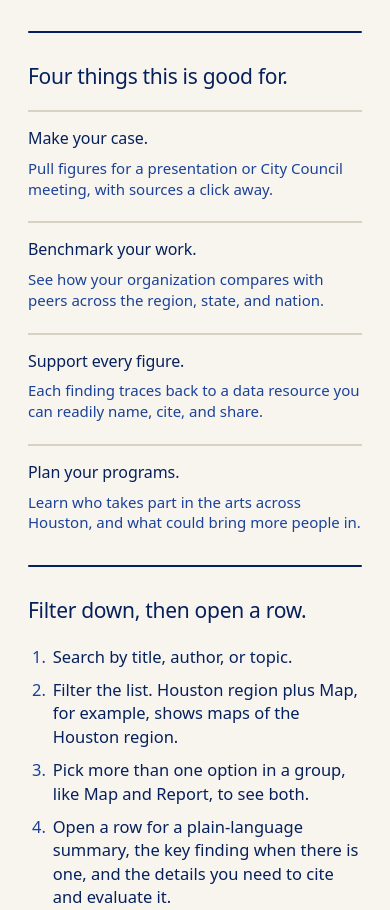
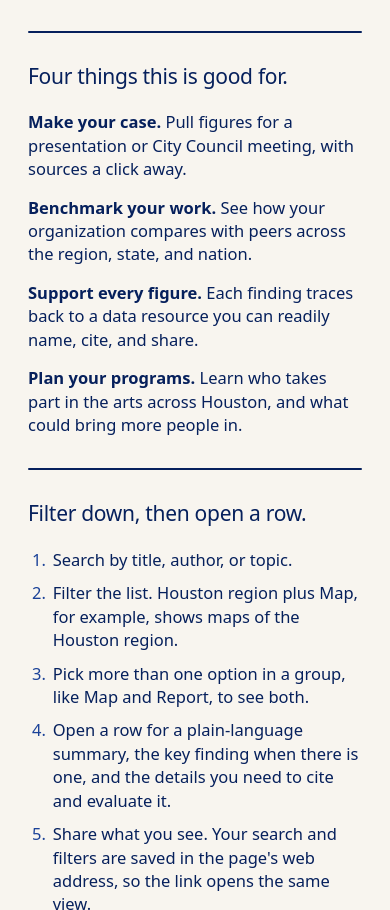
Before and after one commit to haatx/resource-hub, a plain HTML site: page index.html in a window 390 px wide. Shown: the part 1593-2503 px from the top of the page. Drawn offline with Linux system fonts and the light colour scheme; a web font is replaced by a local one.

Commit message:
Homepage: "Four things this is good for." as run-in paragraphs
The hairline rule over each of the four items repeated the shape of the
navy section rules, and on phones the four rules read as extra section
dividers. The items no longer have rules or separate headings.

- Each item is one paragraph that opens with its head in semibold navy
  and runs straight into its sentence, both at the numbered steps' size
  and line height (16.5px, 1.42). The copy is unchanged.
- The heads are bold text (b) at the start of each paragraph rather than
  h3 elements. Each item is a single sentence under the section's h2, so
  four headings would add to a screen reader's heading list without
  marking anything a reader would jump to. The paragraph now reads as one
  unit to assistive technology too.
- Four columns from 1100px. Below that the columns get cramped (five
  lines of about 25 characters at 1024px), so the items stack as
  paragraphs in one column.
- The CSS comment about the rule color now describes this treatment, and
  the facet-list heading's comment no longer points at section 3's h3s.

```diff
--- a/index.html
+++ b/index.html
@@ -144,13 +144,15 @@
   #intro .what p{margin:0;font-size:14px;line-height:1.35;color:var(--ink-soft)}
 
   /* ---- 3. ways to use it ---- */
-  #intro .ways{display:grid;grid-template-columns:repeat(auto-fit,minmax(238px,1fr));gap:26px 24px}
-  /* One rule color for all four. The directory uses cyan, gold, and coral for
-     access status, so a color per article reads as a code. Navy would match
-     the section rules, and on a phone these would stack up as extra dividers. */
-  #intro .ways article{border-top:2px solid var(--hair);padding:16px 0 0}
-  #intro .ways h3{font-size:16px;margin:0 0 9px}
-  #intro .ways p{margin:0;color:var(--ink-soft);font-size:15px;line-height:1.38}
+  /* Four paragraphs with run-in heads, and no rules: a rule over each item
+     repeated the shape of the navy section rules, and on a phone the rules
+     read as extra dividers. Each head is semibold navy and runs straight into
+     its sentence, both at the size of the numbered steps in section 4. Four
+     columns when there's room; below 1100px the columns get cramped, so the
+     items stack as paragraphs in one column. */
+  #intro .ways{display:grid;grid-template-columns:repeat(4,minmax(0,1fr));gap:0 36px}
+  #intro .ways p{margin:0;font-size:16.5px;line-height:1.42}
+  #intro .ways b{font-weight:600;color:var(--navy)}
 
   /* ---- 4. how to use the directory ---- */
   #intro .how{display:grid;grid-template-columns:minmax(0,1.25fr) minmax(0,1fr);gap:44px;align-items:start}
@@ -161,7 +163,7 @@
   #intro .steps li{margin:0 0 10px;padding-left:.15em}
   #intro .steps li:last-child{margin-bottom:0}
   #intro .steps li::marker{color:var(--ink-soft);font-weight:500;font-variant-numeric:tabular-nums}
-  /* heading over the facet list, set like the h3s in section 3 */
+  /* heading over the facet list */
   #intro .how h3{font-size:16px;margin:0 0 12px}
   #intro .facetlist{margin:0;padding:0;list-style:none;border-top:1px solid var(--hair)}
   #intro .facetlist div{display:grid;grid-template-columns:112px 1fr;gap:14px;padding:11px 0;border-bottom:1px solid var(--hair)}
@@ -214,6 +216,9 @@
   #intro .partners img{display:block;height:auto}
   #intro .close{padding:var(--gap) 0 0}
 
+  @media (max-width:1099px){
+    #intro .ways{grid-template-columns:1fr;gap:15px}
+  }
   @media (max-width:900px){
     #intro .how{grid-template-columns:1fr;gap:30px}
   }
@@ -221,7 +226,6 @@
     #intro .hero{padding:40px 0 0}
     #intro h1{white-space:normal;font-size:clamp(31px,8.1vw,47px)}
     #intro .logo{height:38px;width:33px;margin:0}
-    #intro .ways{gap:22px}
     #intro .pair{flex-direction:column;align-items:stretch}
     #intro .ghostbtn{justify-content:center}
   }
@@ -523,22 +527,10 @@
     <div class="in">
       <h2 id="in-ways">Four things this is good for.</h2>
       <div class="ways">
-        <article>
-          <h3>Make your case.</h3>
-          <p>Pull figures for a presentation or City Council meeting, with sources a click away.</p>
-        </article>
-        <article>
-          <h3>Benchmark your work.</h3>
-          <p>See how your organization compares with peers across the region, state, and nation.</p>
-        </article>
-        <article>
-          <h3>Support every figure.</h3>
-          <p>Each finding traces back to a data resource you can readily name, cite, and share.</p>
-        </article>
-        <article>
-          <h3>Plan your programs.</h3>
-          <p>Learn who takes part in the arts across Houston, and what could bring more people in.</p>
-        </article>
+        <p><b>Make your case.</b> Pull figures for a presentation or City Council meeting, with sources a click away.</p>
+        <p><b>Benchmark your work.</b> See how your organization compares with peers across the region, state, and nation.</p>
+        <p><b>Support every figure.</b> Each finding traces back to a data resource you can readily name, cite, and share.</p>
+        <p><b>Plan your programs.</b> Learn who takes part in the arts across Houston, and what could bring more people in.</p>
       </div>
     </div>
   </section>
```
